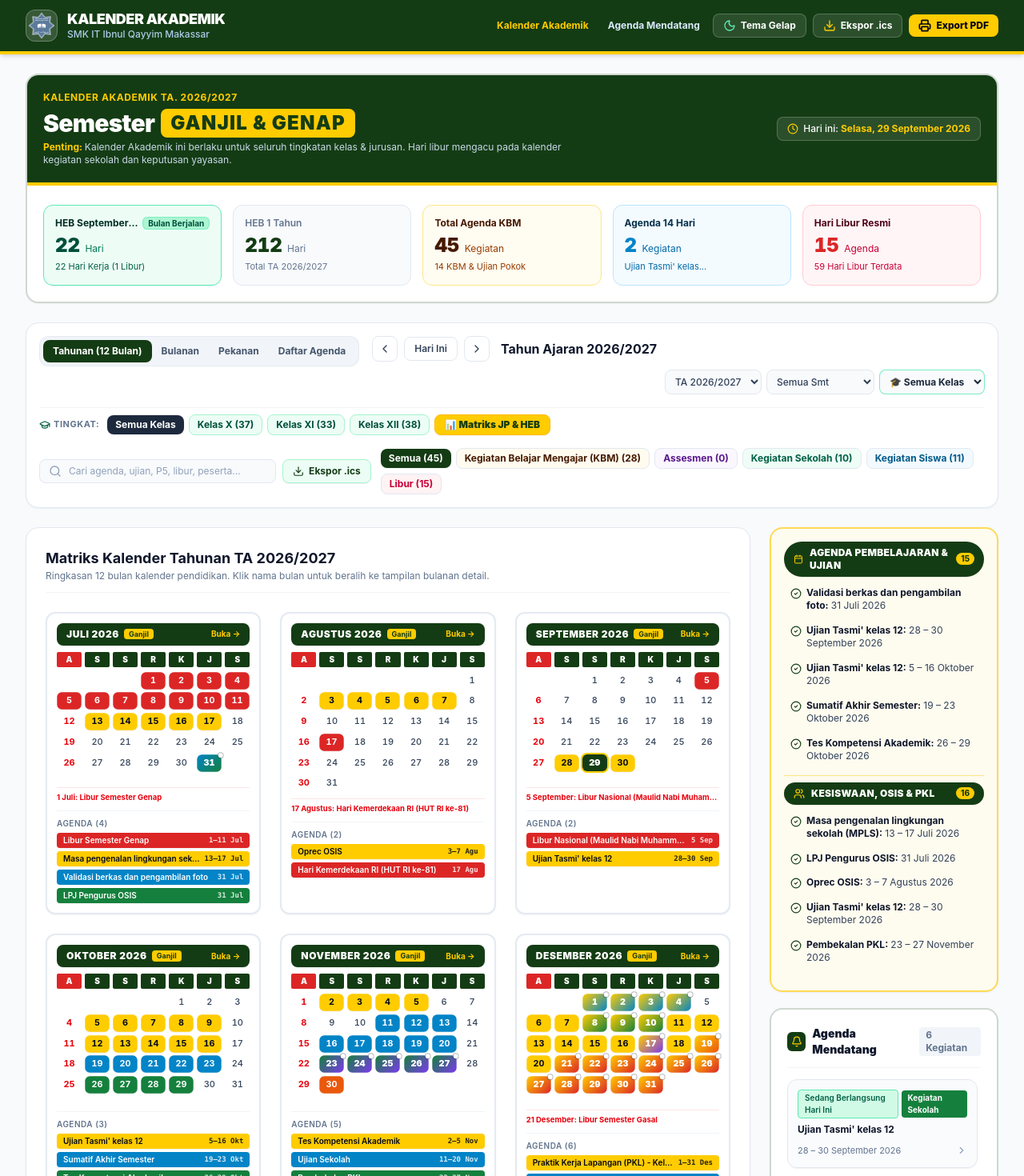
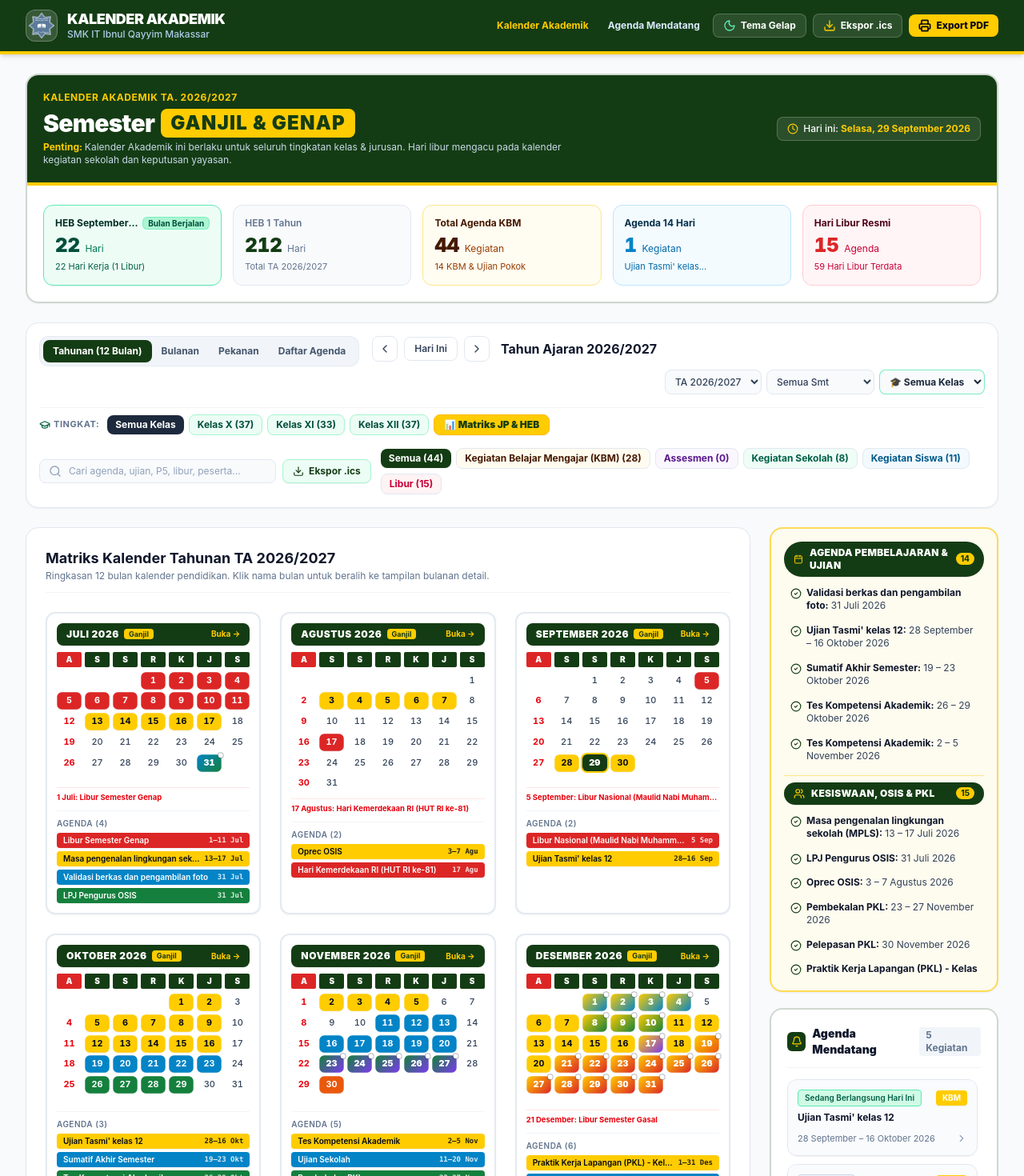
Before and after one commit to antomakking/kalender-pendidikan-v1, a React (Vite) app: page / in a window 1280 px wide. Shown: the top 1470 px of the page at 80% size. Built offline with nearby package versions, Linux system fonts and the light colour scheme.

Commit message:
feat: add KBM (Learning Activity) indicator
Implement KBM day tracking and UI indicators in month, week, and year views to distinguish active school days from holidays or weekends. Bump storage key to version 13.

```diff
--- a/src/App.tsx
+++ b/src/App.tsx
@@ -21,7 +21,7 @@ import { WeekView } from './components/WeekView.tsx';
 import { YearView } from './components/YearView.tsx';
 import { EmptyState } from './components/EmptyState.tsx';
 import { INITIAL_EVENTS } from './data/seedEvents.ts';
-import { AcademicEvent, CalendarView, ClassFilter, EventCategory, SemesterFilter } from './types.ts';
+import { AcademicEvent, CalendarView, ClassFilter, ClassLevel, EventCategory, SemesterFilter } from './types.ts';
 import {
   CATEGORIES_CONFIG,
   deduplicateEvents,
@@ -38,7 +38,7 @@ import {
   setSessionUnlocked,
 } from './utils/securityUtils.ts';
 
-const STORAGE_KEY = 'smk_it_kalender_events_full_2526_2627_v12';
+const STORAGE_KEY = 'smk_it_kalender_events_full_2526_2627_v13';
 const TODAY_STR = formatDateToISO(new Date());
 
 const VIEW_ORDER: Record<CalendarView, number> = {
@@ -70,14 +70,31 @@ export default function App() {
       localStorage.removeItem('smk_it_kalender_events_full_2526_2627_v9');
       localStorage.removeItem('smk_it_kalender_events_full_2526_2627_v10');
       localStorage.removeItem('smk_it_kalender_events_full_2526_2627_v11');
+      localStorage.removeItem('smk_it_kalender_events_full_2526_2627_v12');
 
       const stored = localStorage.getItem(STORAGE_KEY);
       if (stored) {
         const parsed = JSON.parse(stored);
         if (Array.isArray(parsed) && parsed.length > 0) {
-          const existingIds = new Set(parsed.map((e: AcademicEvent) => e.id));
+          // Remove old separate Tasmi' event if present
+          const sanitized = parsed
+            .filter((e: AcademicEvent) => e.id !== 'evt-2627-1001')
+            .map((e: AcademicEvent) => {
+              if (e.id === 'evt-2627-0902' || (e.title && e.title.toLowerCase().includes('ujian tasmi') && e.startDate === '2026-09-28')) {
+                return {
+                  ...e,
+                  startDate: '2026-09-28',
+                  endDate: '2026-10-16',
+                  description: "Pelaksanaan Ujian Tasmi' hafalan Al-Qur'an sekali duduk bagi santri kelas XII (28 September – 16 Oktober 2026).",
+                  targetClasses: ['XII' as ClassLevel],
+                };
+              }
+              return e;
+            });
+
+          const existingIds = new Set(sanitized.map((e: AcademicEvent) => e.id));
           const missingSeedEvents = INITIAL_EVENTS.filter((e) => !existingIds.has(e.id));
-          const combinedEvents = [...parsed, ...missingSeedEvents];
+          const combinedEvents = [...sanitized, ...missingSeedEvents];
           // Filter out any P5 items & deduplicate
           return deduplicateEvents(
             combinedEvents.filter(
--- a/src/components/MonthView.tsx
+++ b/src/components/MonthView.tsx
@@ -327,7 +327,7 @@ export const MonthView: React.FC<MonthViewProps> = ({
         {/* Grid of Days (#monthGrid) */}
         <div id="monthGrid" className="grid grid-cols-7 gap-1 sm:gap-2 auto-rows-fr w-full min-w-0">
           {days.map((dayInfo) => {
-            const { dateStr, dayNumber, isCurrentMonth, isToday, isSunday, events: dayEvents } = dayInfo;
+            const { dateStr, dayNumber, isCurrentMonth, isToday, isSunday, isKBM, events: dayEvents } = dayInfo;
             const isDragOver = dragOverDate === dateStr;
             const primaryEvent = dayEvents[0];
             const primaryStyle = primaryEvent ? getDynamicEventStyle(primaryEvent, monthEvents) : null;
@@ -376,7 +376,7 @@ export const MonthView: React.FC<MonthViewProps> = ({
 
                 {/* Day Header */}
                 <div className="flex items-center justify-between pointer-events-none w-full min-w-0">
-                  <div className="flex items-center gap-1">
+                  <div className="flex items-center gap-1 flex-wrap">
                     <span
                       className={`text-xs tabular-nums leading-none ${
                         isToday
@@ -390,6 +390,14 @@ export const MonthView: React.FC<MonthViewProps> = ({
                     >
                       {dayNumber}
                     </span>
+                    {isCurrentMonth && isKBM && (
+                      <span
+                        className="inline-flex items-center text-[9px] font-black leading-none px-1 py-0.5 rounded bg-amber-100 text-amber-950 dark:bg-amber-950/90 dark:text-amber-300 border border-amber-300/80 dark:border-amber-700/60 shadow-2xs tracking-tight"
+                        title="Hari KBM (Kegiatan Belajar Mengajar: Senin–Jumat, Non-Libur)"
+                      >
+                        KBM
+                      </span>
+                    )}
                     {isMultiEvent && multiGradient135 && (
                       <span
                         className="inline-flex items-center text-[9px] font-black text-white px-1.5 py-0.5 rounded-full shadow-2xs tracking-tight"
@@ -571,7 +579,7 @@ export const MonthView: React.FC<MonthViewProps> = ({
         {/* Vertical Stack of Days */}
         <div className="grid grid-cols-1 gap-2.5 w-full">
           {displayedMobileDays.map((dayInfo) => {
-            const { dateStr, dayNumber, isToday, isSunday, events: dayEvents } = dayInfo;
+            const { dateStr, dayNumber, isToday, isSunday, isKBM, events: dayEvents } = dayInfo;
             const [y, m, d] = dateStr.split('-').map(Number);
             const dayOfWeekIdx = new Date(y, m - 1, d).getDay();
             const dayName = DAY_NAMES_ID[dayOfWeekIdx] || '';
@@ -617,6 +625,14 @@ export const MonthView: React.FC<MonthViewProps> = ({
                         <span className={`text-xs font-bold ${isSunday ? 'text-red-700 dark:text-red-400' : 'text-slate-900 dark:text-slate-100'}`}>
                           {dayName}
                         </span>
+                        {isKBM && (
+                          <span
+                            className="text-[9px] font-black uppercase px-1.5 py-0.2 bg-amber-100 dark:bg-amber-950/90 text-amber-950 dark:text-amber-300 rounded border border-amber-300/80 dark:border-amber-700/60 shadow-2xs"
+                            title="Hari KBM (Kegiatan Belajar Mengajar: Senin–Jumat, Non-Libur)"
+                          >
+                            KBM
+                          </span>
+                        )}
                         {isToday && (
                           <span className="text-[9px] font-extrabold uppercase px-1.5 py-0.2 bg-emerald-100 dark:bg-emerald-950 text-emerald-800 dark:text-emerald-200 rounded">
                             Hari Ini
--- a/src/components/WeekView.tsx
+++ b/src/components/WeekView.tsx
@@ -86,7 +86,7 @@ export const WeekView: React.FC<WeekViewProps> = ({
 
       <div className="space-y-3.5">
         {weekDays.map((dayInfo, idx) => {
-          const { dateStr, dayNumber, isToday, events: dayEvents } = dayInfo;
+          const { dateStr, dayNumber, isToday, isKBM, events: dayEvents } = dayInfo;
           const dayName = DAY_NAMES_ID[idx];
           const isDragOver = dragOverDate === dateStr;
           const hasHoliday = dayEvents.some((e) => e.category === 'holiday' || e.isOfficialHoliday);
@@ -157,12 +157,22 @@ export const WeekView: React.FC<WeekViewProps> = ({
                   </div>
 
                   <div>
-                    <span className="font-bold text-sm text-slate-900 dark:text-slate-100 block">
-                      {formatIndonesianDate(dateStr, { withDayName: false })}
-                    </span>
+                    <div className="flex items-center gap-2 flex-wrap">
+                      <span className="font-bold text-sm text-slate-900 dark:text-slate-100 block">
+                        {formatIndonesianDate(dateStr, { withDayName: false })}
+                      </span>
+                      {isKBM && (
+                        <span
+                          className="px-1.5 py-0.2 rounded text-[10px] font-black uppercase tracking-wider bg-amber-100 text-amber-950 dark:bg-amber-950/90 dark:text-amber-300 border border-amber-300/80 dark:border-amber-700/60 shadow-2xs"
+                          title="Hari KBM (Kegiatan Belajar Mengajar: Senin–Jumat, Non-Libur)"
+                        >
+                          KBM
+                        </span>
+                      )}
+                    </div>
                     <span className="text-xs text-slate-500 dark:text-slate-400">
                       {dayEvents.length === 0
-                        ? 'KBM Reguler Sesuai Jadwal'
+                        ? (isKBM ? 'Kegiatan Belajar Mengajar (KBM) Reguler' : 'Tidak Ada Agenda Khusus')
                         : `${dayEvents.length} Agenda Khusus`}
                     </span>
                   </div>
--- a/src/components/YearView.tsx
+++ b/src/components/YearView.tsx
@@ -6,6 +6,7 @@ import {
   CATEGORIES_CONFIG,
   formatDateToISO,
   getEventsForDate,
+  isKBMDay,
   MONTH_NAMES_ID,
 } from '../utils/calendarUtils.ts';
 import { HighlightText } from './HighlightText.tsx';
@@ -253,6 +254,7 @@ export const YearView: React.FC<YearViewProps> = ({
                     const dayEvents = getEventsForDate(events, dateStr);
                     const isToday = dateStr === todayStr;
                     const isSunday = dateObj.getDay() === 0;
+                    const isKBM = isKBMDay(dateStr, events);
                     const isMultiEvent = dayEvents.length > 1;
 
                     // Determine the visual color style for this day based on its event in this month
@@ -276,7 +278,9 @@ export const YearView: React.FC<YearViewProps> = ({
                         }}
                         title={
                           dayEvents.length > 0
-                            ? `${dayEvents.length} Agenda (Gradasi Warna Agenda):\n${dayEvents.map((e) => e.title).join('\n')}`
+                            ? `${dayEvents.length} Agenda:\n${dayEvents.map((e) => e.title).join('\n')}${isKBM ? '\n[Hari KBM: Senin–Jumat]' : ''}`
+                            : isKBM
+                            ? `${dateStr} (Hari KBM Reguler: Senin–Jumat)`
                             : dateStr
                         }
                         style={multiGradient ? { background: multiGradient } : undefined}
--- a/src/data/seedEvents.ts
+++ b/src/data/seedEvents.ts
@@ -117,29 +117,14 @@ export const INITIAL_EVENTS: AcademicEvent[] = [
     id: 'evt-2627-0902',
     title: "Ujian Tasmi' kelas 12",
     startDate: '2026-09-28',
-    endDate: '2026-09-30',
-    startTime: '07:45',
-    endTime: '14:30',
-    category: 'teacher',
-    description: "Pelaksanaan Ujian Tasmi' hafalan Al-Qur'an sekali duduk bagi santri kelas XII.",
-    location: 'Masjid & Halaqah Al-Qur\'an',
-    audience: 'Siswa Kelas XII & Penguji Tahfidz',
-    academicYear: '2026/2027',
-    semester: 'ganjil',
-  },
-
-  // --- OKTOBER 2026 ---
-  {
-    id: 'evt-2627-1001',
-    title: "Ujian Tasmi' kelas 12",
-    startDate: '2026-10-05',
     endDate: '2026-10-16',
     startTime: '07:45',
     endTime: '14:30',
     category: 'academic',
-    description: "Pelaksanaan Ujian Tasmi' hafalan Al-Qur'an sekali duduk bagi santri kelas 12.",
+    description: "Pelaksanaan Ujian Tasmi' hafalan Al-Qur'an sekali duduk bagi santri kelas XII (28 September – 16 Oktober 2026).",
     location: 'Masjid & Aula Tahfidz',
-    audience: 'Siswa Kelas 12 & Penguji Tahfidz',
+    audience: 'Siswa Kelas XII & Penguji Tahfidz',
+    targetClasses: ['XII'],
     academicYear: '2026/2027',
     semester: 'ganjil',
   },
--- a/src/utils/calendarUtils.ts
+++ b/src/utils/calendarUtils.ts
@@ -349,12 +349,31 @@ export function getRelativeTimeStatus(event: AcademicEvent, todayStr: string = '
   };
 }
 
+export function isHolidayDate(dateStr: string, events: AcademicEvent[]): boolean {
+  if (!dateStr || !Array.isArray(events)) return false;
+  const dayEvents = getEventsForDate(events, dateStr);
+  return dayEvents.some((e) => e.category === 'holiday' || e.isOfficialHoliday);
+}
+
+export function isKBMDay(dateStr: string, events: AcademicEvent[]): boolean {
+  if (!dateStr) return false;
+  const [y, m, d] = dateStr.split('-').map(Number);
+  if (isNaN(y) || isNaN(m) || isNaN(d)) return false;
+  const dateObj = new Date(y, m - 1, d);
+  const dayOfWeek = dateObj.getDay(); // 0 = Ahad, 6 = Sabtu
+  if (dayOfWeek === 0 || dayOfWeek === 6) {
+    return false; // Weekend (Sabtu & Ahad) is not KBM
+  }
+  return !isHolidayDate(dateStr, events);
+}
+
 export interface CalendarDayInfo {
   dateStr: string;
   dayNumber: number;
   isCurrentMonth: boolean;
   isToday: boolean;
   isSunday: boolean;
+  isKBM: boolean;
   events: AcademicEvent[];
 }
 
@@ -374,13 +393,15 @@ export function getCalendarDaysForMonth(year: number, month: number, events: Aca
     const day = prevMonthLastDay - i;
     const prevDate = new Date(year, month - 1, day);
     const dateStr = formatDateToISO(prevDate);
+    const dayEvts = getEventsForDate(events, dateStr);
     result.push({
       dateStr,
       dayNumber: day,
       isCurrentMonth: false,
       isToday: dateStr === todayStr,
       isSunday: prevDate.getDay() === 0,
-      events: getEventsForDate(events, dateStr),
+      isKBM: isKBMDay(dateStr, events),
+      events: dayEvts,
     });
   }
 
@@ -388,13 +409,15 @@ export function getCalendarDaysForMonth(year: number, month: number, events: Aca
   for (let d = 1; d <= daysInMonth; d++) {
     const curDate = new Date(year, month, d);
     const dateStr = formatDateToISO(curDate);
+    const dayEvts = getEventsForDate(events, dateStr);
     result.push({
       dateStr,
       dayNumber: d,
       isCurrentMonth: true,
       isToday: dateStr === todayStr,
       isSunday: curDate.getDay() === 0,
-      events: getEventsForDate(events, dateStr),
+      isKBM: isKBMDay(dateStr, events),
+      events: dayEvts,
     });
   }
 
@@ -404,13 +427,15 @@ export function getCalendarDaysForMonth(year: number, month: number, events: Aca
   for (let d = 1; d <= remaining; d++) {
     const nextDate = new Date(year, month + 1, d);
     const dateStr = formatDateToISO(nextDate);
+    const dayEvts = getEventsForDate(events, dateStr);
     result.push({
       dateStr,
       dayNumber: d,
       isCurrentMonth: false,
       isToday: dateStr === todayStr,
       isSunday: nextDate.getDay() === 0,
-      events: getEventsForDate(events, dateStr),
+      isKBM: isKBMDay(dateStr, events),
+      events: dayEvts,
     });
   }
 
@@ -458,13 +483,15 @@ export function getWeekDays(centerDateStr: string, events: AcademicEvent[], toda
     const cur = new Date(sunday);
     cur.setDate(sunday.getDate() + i);
     const dateStr = formatDateToISO(cur);
+    const dayEvts = getEventsForDate(events, dateStr);
     days.push({
       dateStr,
       dayNumber: cur.getDate(),
       isCurrentMonth: cur.getMonth() === m - 1,
       isToday: dateStr === todayStr,
       isSunday: i === 0,
-      events: getEventsForDate(events, dateStr),
+      isKBM: isKBMDay(dateStr, events),
+      events: dayEvts,
     });
   }
   return days;
```
